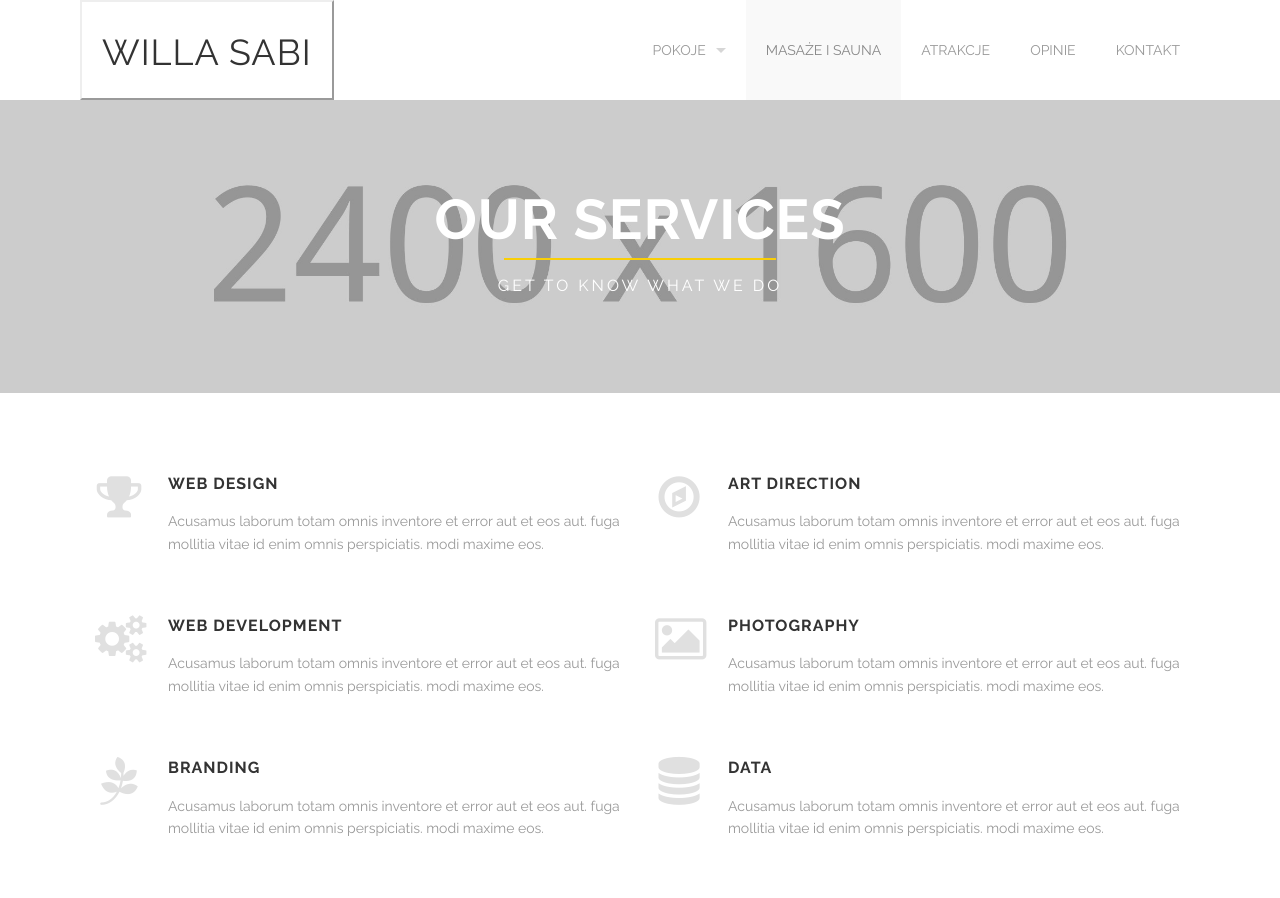
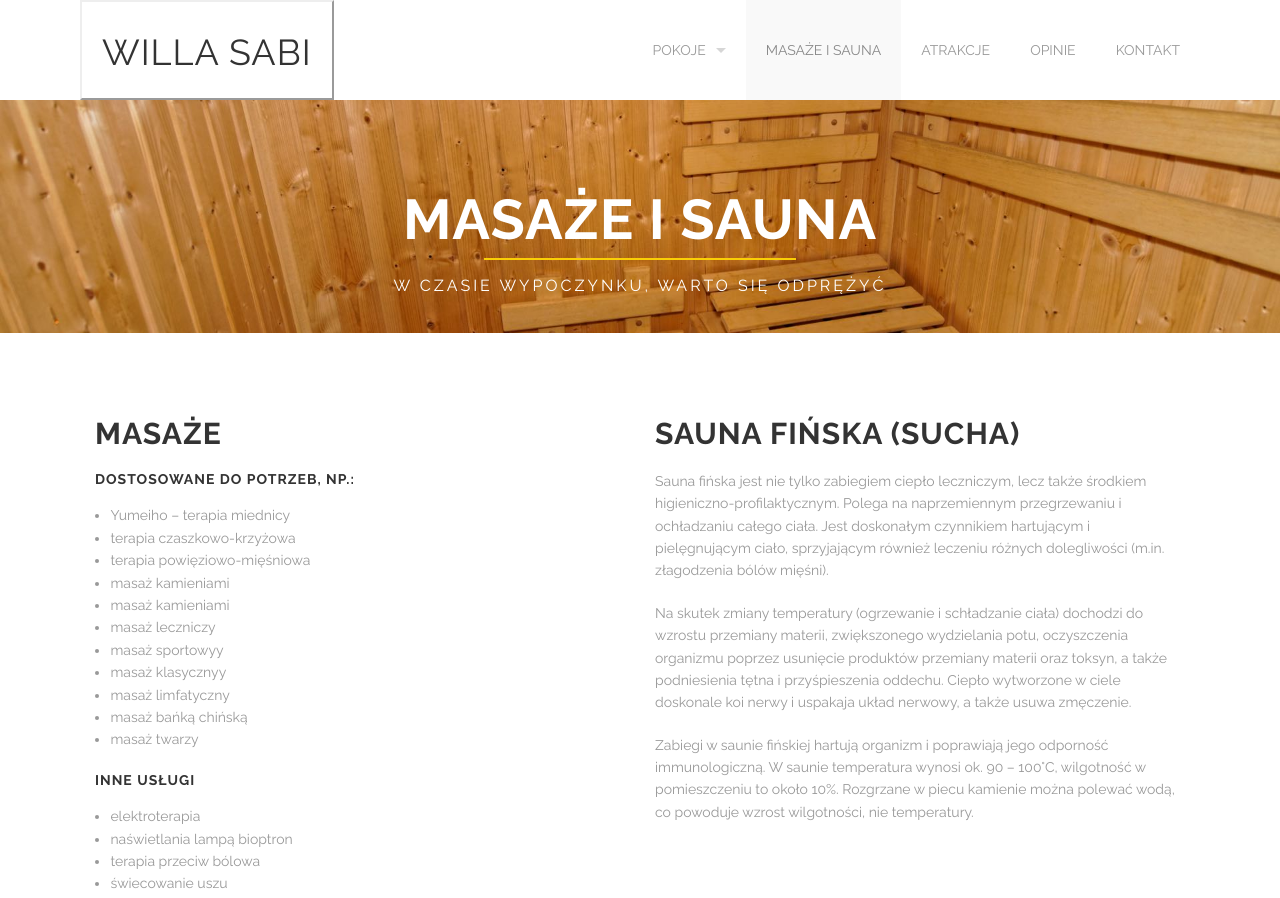
Before and after one commit to cs3b/usabi.pl, a Jekyll site: the page built from masaz_i_sauna_strefa_wellness.html, in a window 1280 px wide and 1400 px high. Shown: the top 898 px of the window. Built offline with Jekyll 4.4.1, drawn with Linux system fonts in a browser that asks for light colours; some of the changed text lies outside the part shown.

Commit message:
masaż sauna

```diff
--- a/masaz_i_sauna_strefa_wellness.html
+++ b/masaz_i_sauna_strefa_wellness.html
@@ -2,69 +2,63 @@
 layout: default
 title: Masaż i Sauna
 section_id: masaz_i_sauna
-services_left:
-  - icon: trophy
-    title: Web Design
-    desc: Acusamus laborum totam omnis inventore et error aut et eos aut. fuga mollitia vitae id enim omnis perspiciatis. modi maxime eos.
-  - icon: cogs
-    title: Web Development
-    desc: Acusamus laborum totam omnis inventore et error aut et eos aut. fuga mollitia vitae id enim omnis perspiciatis. modi maxime eos.
-  - icon: pagelines
-    title: Branding
-    desc: Acusamus laborum totam omnis inventore et error aut et eos aut. fuga mollitia vitae id enim omnis perspiciatis. modi maxime eos.
-  - icon: lock
-    title: Security
-    desc: Acusamus laborum totam omnis inventore et error aut et eos aut. fuga mollitia vitae id enim omnis perspiciatis. modi maxime eos.
-services_right:
-  - icon: compass
-    title: Art Direction
-    desc: Acusamus laborum totam omnis inventore et error aut et eos aut. fuga mollitia vitae id enim omnis perspiciatis. modi maxime eos.
-  - icon: image
-    title: Photography
-    desc: Acusamus laborum totam omnis inventore et error aut et eos aut. fuga mollitia vitae id enim omnis perspiciatis. modi maxime eos.
-  - icon: database
-    title: Data
-    desc: Acusamus laborum totam omnis inventore et error aut et eos aut. fuga mollitia vitae id enim omnis perspiciatis. modi maxime eos.
-  - icon: film
-    title: Video
-    desc: Acusamus laborum totam omnis inventore et error aut et eos aut. fuga mollitia vitae id enim omnis perspiciatis. modi maxime eos.
 ---
 
-<div class='full parallax' style='background-image: url(images/@stock/service-page-header.jpg); color: #fff;'>
+<div class='full parallax' style='background-image: url(images/sauna/003.jpg); color: #fff;'>
     <div class='row'>
         <div class='large-12 columns'>
-      {% include section-header.html title="Our services" tagline="Get to know what we do" color="#fff" class="big" %}
+            {% include section-header.html title="Masaże i Sauna" tagline="W czasie wypoczynku, warto się odprężyć"
+            color="#fff" class="big" %}
         </div>
     </div>
-  <div class='four spacing'></div>
+    <div class='spacing'></div>
 </div>
 
 
 <div class='full'>
     <div class='row'>
         <div class='medium-6 columns'>
-      {% for service in page.services_left %}
-        <div class='fadein mod modIconText' data-delay='{{ 300 | times:forloop.index0 }}'>
-          <div class='icon-text-simple'>
-            <i class='fa fa-{{service.icon}}'></i>
-            <h3>{{service.title}}</h3>
-            <p>{{service.desc}}</p>
-          </div>
-          <div class='two spacing'></div>
-        </div>
-      {% endfor %}
+            <h2>Masaże</h2>
+            <h4>dostosowane do potrzeb, np.:</h4>
+            <ul>
+                <li>Yumeiho – terapia miednicy</li>
+                <li>terapia czaszkowo-krzyżowa</li>
+                <li>terapia powięziowo-mięśniowa</li>
+                <li>masaż kamieniami</li>
+                <li>masaż kamieniami</li>
+                <li>masaż leczniczy</li>
+                <li>masaż sportowyy</li>
+                <li>masaż klasycznyy</li>
+                <li>masaż limfatyczny</li>
+                <li>masaż bańką chińską</li>
+                <li>masaż twarzy</li>
+            </ul>
+            <h4>inne usługi</h4>
+            <ul>
+                <li>elektroterapia</li>
+                <li>naświetlania lampą bioptron</li>
+                <li>terapia przeciw bólowa</li>
+                <li>świecowanie uszu</li>
+                <li>masaże z użyciem olejków aromaterapeutycznych</li>
+                <li>kinesiology  taping</li>
+            </ul>
         </div>
         <div class='medium-6 columns'>
-      {% for service in page.services_right %}
-        <div class='fadein mod modIconText' data-delay='{{ 300 | times:forloop.index0 }}'>
-          <div class='icon-text-simple'>
-            <i class='fa fa-{{service.icon}}'></i>
-            <h3>{{service.title}}</h3>
-            <p>{{service.desc}}</p>
-          </div>
-          <div class='two spacing'></div>
-        </div>
-      {% endfor %}
+            <h2>Sauna Fińska (sucha)</h2>
+
+            <p>Sauna fińska jest nie tylko zabiegiem ciepło leczniczym, lecz także środkiem higieniczno-profilaktycznym.
+                Polega na naprzemiennym przegrzewaniu i ochładzaniu całego ciała. Jest doskonałym czynnikiem hartującym
+                i pielęgnującym ciało, sprzyjającym również leczeniu różnych dolegliwości (m.in. złagodzenia bólów
+                mięśni).</p>
+
+            <p>Na skutek zmiany temperatury (ogrzewanie i schładzanie ciała) dochodzi do wzrostu przemiany materii,
+                zwiększonego wydzielania potu, oczyszczenia organizmu poprzez usunięcie produktów przemiany materii oraz
+                toksyn, a także podniesienia tętna i przyśpieszenia oddechu. Ciepło wytworzone w ciele doskonale koi
+                nerwy i uspakaja układ nerwowy, a także usuwa zmęczenie.</p>
+
+            <p>Zabiegi w saunie fińskiej hartują organizm i poprawiają jego odporność immunologiczną. W saunie
+                temperatura wynosi ok. 90 – 100°C, wilgotność w pomieszczeniu to około 10%. Rozgrzane w piecu kamienie
+                można polewać wodą, co powoduje wzrost wilgotności, nie temperatury.</p>
         </div>
     </div>
     <div class='spacing'></div>
```
Also changed, not shown: images/sauna/001.jpg (added), images/sauna/002.jpg (added), images/sauna/003.jpg (added), images/sauna/004.jpg (added). Lines whose indentation alone changed are shown as unchanged.
